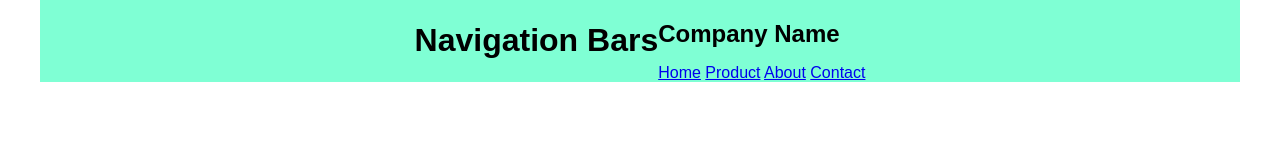
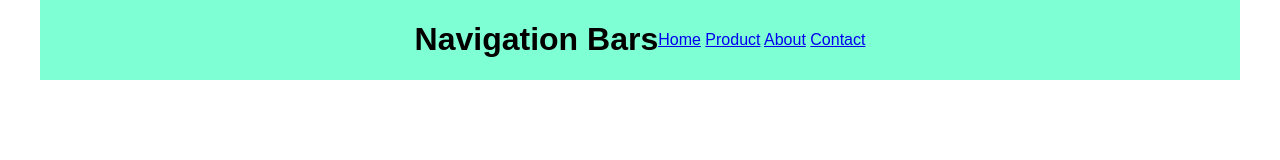
Before and after one commit to PJIceskull/PracticePages, a plain HTML site: page NavBars/index.html in a window 1280 px wide. Drawn offline with Linux system fonts and the light colour scheme.

Commit message:
remove h2

```diff
--- a/NavBars/index.html
+++ b/NavBars/index.html
@@ -11,7 +11,6 @@
     <div class="wrapper">
       <h1>Navigation Bars</h1>
       <nav>
-        <h2>Company Name</h2>
         <a href="http://">Home</a>
         <a href="#">Product</a>
         <a href="http://">About</a>
```
